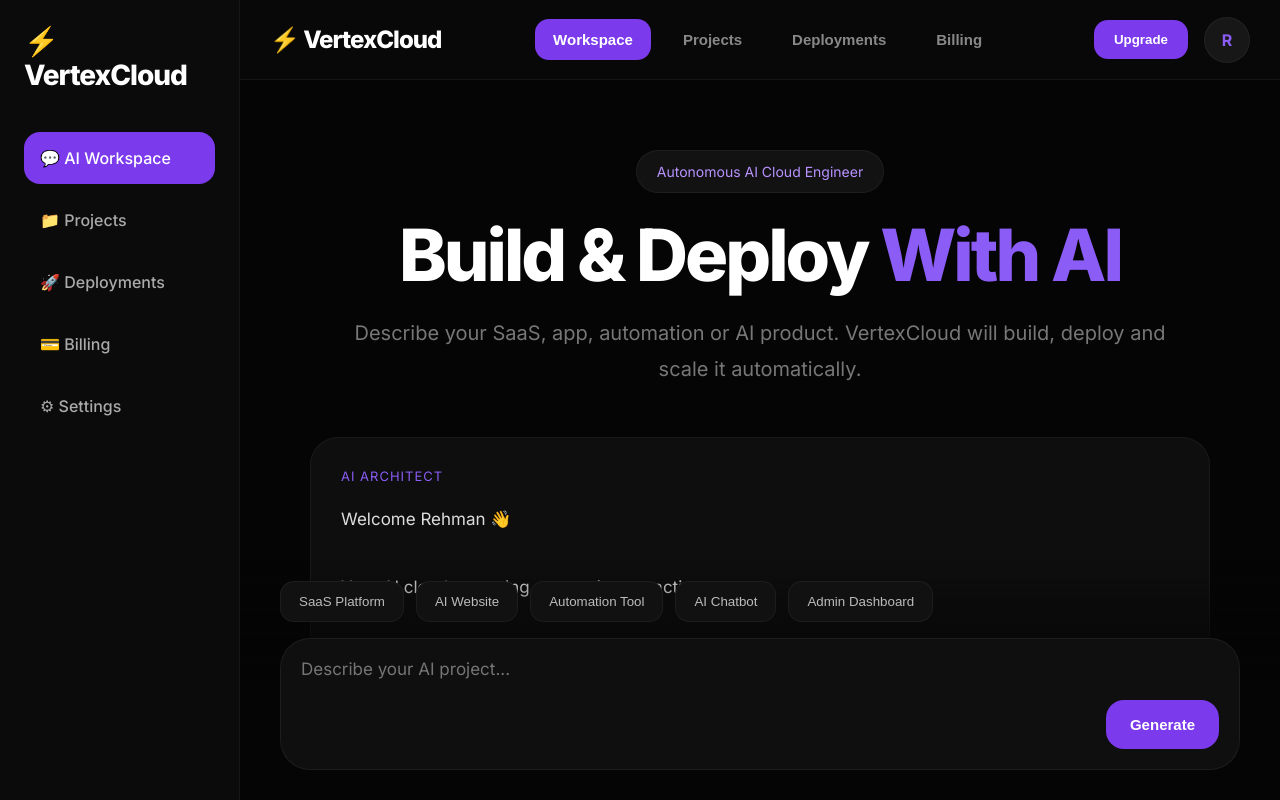
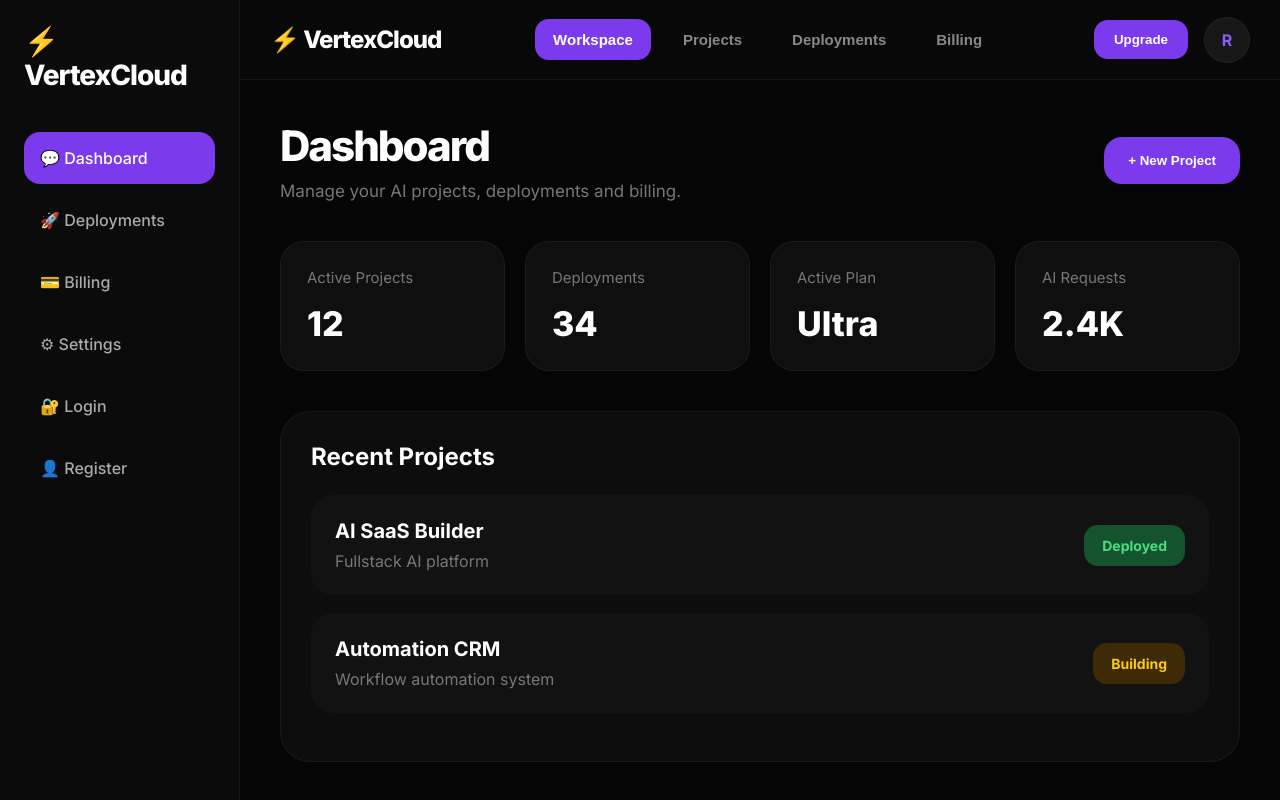
Before and after one commit to saifihaji3765-cmd/rehman-cloud, a website with bundled scripts: page client/index.html in a window 1280 px wide. Built offline with nearby package versions, Linux system fonts and the light colour scheme.

Commit message:
Update index.html

```diff
--- a/client/index.html
+++ b/client/index.html
@@ -11,10 +11,12 @@
   />
 
   <title>
+
     VertexCloud AI
+
   </title>
 
-  <!-- FONT -->
+  <!-- GOOGLE FONT -->
 
   <link
     rel="preconnect"
@@ -43,45 +45,79 @@
 
 <body>
 
-  <!-- APP -->
+  <!-- =========================
+       APP
+  ========================== -->
 
   <div class="app">
 
-    <!-- SIDEBAR -->
+    <!-- =========================
+         SIDEBAR
+    ========================== -->
 
     <aside class="sidebar">
 
+      <!-- LOGO -->
+
       <div class="logo">
+
         ⚡ VertexCloud
+
       </div>
+
+      <!-- MENU -->
 
       <div class="menu">
 
-        <div class="menu-item active">
-          💬 AI Workspace
+        <div
+          class="menu-item active"
+          data-page="dashboard"
+        >
+          💬 Dashboard
         </div>
 
-        <div class="menu-item">
-          📁 Projects
-        </div>
-
-        <div class="menu-item">
+        <div
+          class="menu-item"
+          data-page="deployments"
+        >
           🚀 Deployments
         </div>
 
-        <div class="menu-item">
+        <div
+          class="menu-item"
+          data-page="billing"
+        >
           💳 Billing
         </div>
 
-        <div class="menu-item">
+        <div
+          class="menu-item"
+          data-page="settings"
+        >
           ⚙ Settings
+        </div>
+
+        <div
+          class="menu-item"
+          data-page="login"
+        >
+          🔐 Login
+        </div>
+
+        <div
+          class="menu-item"
+          data-page="register"
+        >
+          👤 Register
         </div>
 
       </div>
 
     </aside>
 
-    <!-- MAIN -->
+    <!-- =========================
+         MAIN
+    ========================== -->
 
     <main class="main">
 
@@ -89,129 +125,17 @@
 
       <div id="navbarContainer"></div>
 
-      <!-- HERO -->
+      <!-- DYNAMIC CONTENT -->
 
-      <section class="hero">
-
-        <div class="badge">
-          Autonomous AI Cloud Engineer
-        </div>
-
-        <h1>
-          Build &
-          Deploy
-          <span>
-            With AI
-          </span>
-        </h1>
-
-        <p>
-          Describe your SaaS, app,
-          automation or AI product.
-          VertexCloud will build,
-          deploy and scale it automatically.
-        </p>
-
-      </section>
-
-      <!-- CHAT -->
-
-      <section
-        class="chat-area"
-        id="chatArea"
-      >
-
-        <div class="ai-message">
-
-          <div class="message-label">
-            AI ARCHITECT
-          </div>
-
-          <div class="message-text">
-
-            Welcome Rehman 👋
-
-            <br /><br />
-
-            Your AI cloud operating system
-            is now active.
-
-            <br /><br />
-
-            I can:
-
-            <br /><br />
-
-            ✅ Generate fullstack apps
-            ✅ Create SaaS platforms
-            ✅ Deploy to cloud
-            ✅ Connect domains
-            ✅ Configure Docker
-            ✅ Scale infrastructure
-
-          </div>
-
-        </div>
-
-      </section>
-
-      <!-- INPUT -->
-
-      <section class="input-wrapper">
-
-        <!-- QUICK ACTIONS -->
-
-        <div class="quick-actions">
-
-          <button class="quick-btn">
-            SaaS Platform
-          </button>
-
-          <button class="quick-btn">
-            AI Website
-          </button>
-
-          <button class="quick-btn">
-            Automation Tool
-          </button>
-
-          <button class="quick-btn">
-            AI Chatbot
-          </button>
-
-          <button class="quick-btn">
-            Admin Dashboard
-          </button>
-
-        </div>
-
-        <!-- INPUT -->
-
-        <div class="input-box">
-
-          <textarea
-
-            id="promptInput"
-
-            placeholder="Describe your AI project..."
-
-          ></textarea>
-
-          <button
-            id="sendBtn"
-          >
-            Generate
-          </button>
-
-        </div>
-
-      </section>
+      <div id="mainContent"></div>
 
     </main>
 
   </div>
 
-  <!-- JS -->
+  <!-- =========================
+       JAVASCRIPT
+  ========================== -->
 
   <script
     type="module"
```
